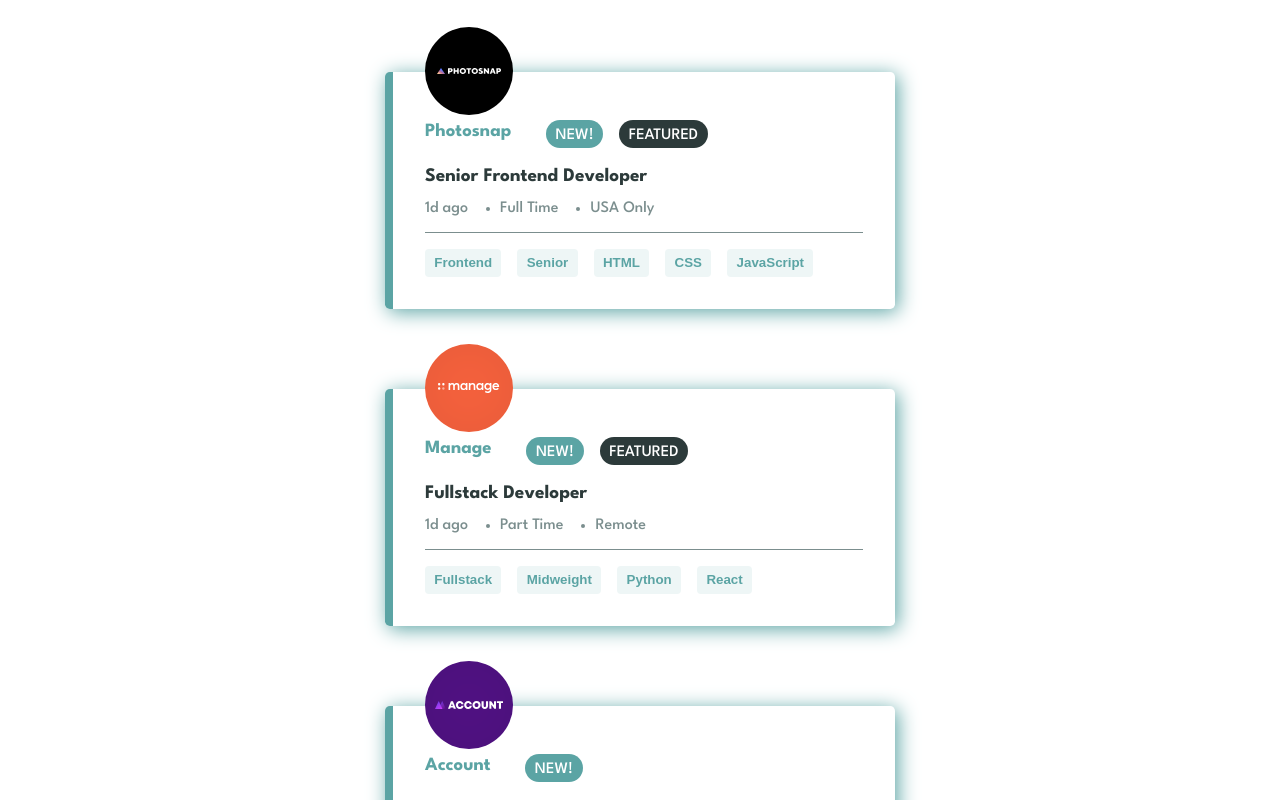
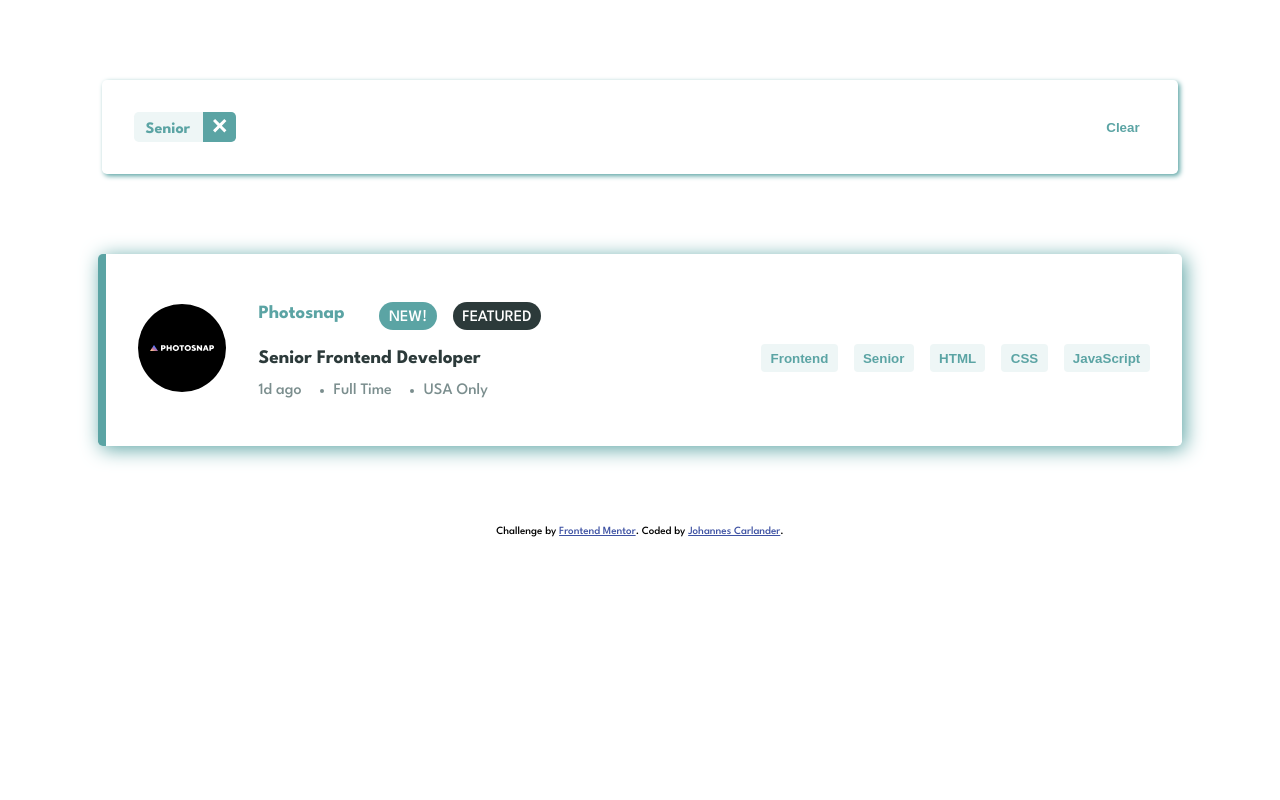
Before and after one commit to j-carlander/Job-listings, a React (Vite) app: page / in a window 1280 px wide. Both pictures are taken after a click on the button "Senior". Shown: the top 800 px of the page. Built offline with nearby package versions, Linux system fonts and the light colour scheme.

Commit message:
styling and active filters section at the top of the page. started on filtering function

```diff
--- a/src/App.css
+++ b/src/App.css
@@ -1,8 +1,7 @@
 #root {
   max-width: 1440px;
-  margin: 5em (auto);
+  margin: 5em auto;
   display: grid;
-  place-content: center;
+  align-items: baseline;
   gap: 5em;
-  padding: 4em;
 }
--- a/src/App.jsx
+++ b/src/App.jsx
@@ -1,15 +1,36 @@
-import './App.css'
-import { Attribution } from './Components/Attribution/Attribution'
-import data from '../data.json'
-import { Card } from './Components/Card/Card'
+import "./App.css";
+import { Attribution } from "./Components/Attribution/Attribution";
+import data from "../data.json";
+import { Card } from "./Components/Card/Card";
+import { ActiveFilters } from "./Components/ActiveFilters/ActiveFilters";
+import { useEffect, useState } from "react";
+
+
 function App() {
+  const [roleFilter, setRoleFilter] = useState([])
+  const [levelFilter, setLevelFilter] = useState([])
+  const [languageFilter, setLanguageFilter] = useState([])
+  const [toolFilter, setToolFilter] = useState([])
+  const [filteredJobs, setFilteredJobs] = useState([])
+
+useEffect(()=>{
+if(roleFilter.length > 0) setFilteredJobs(prev => prev.filter(job => roleFilter.includes(job.role)))
+if(levelFilter.length > 0) setFilteredJobs(prev => prev.filter(job => levelFilter.includes(job.level)))
+if(languageFilter.length > 0) setFilteredJobs(prev => prev.filter(job => job.languages.some(language => languageFilter.includes(language))))
+if(toolFilter.length > 0) setFilteredJobs(prev => prev.filter(job => job.tools.some(tool =>toolFilter.includes(tool))))
+
+if(roleFilter.length == 0 && levelFilter.length == 0 && languageFilter.length == 0 && toolFilter.length == 0) setFilteredJobs(data)
+}, [roleFilter,levelFilter,languageFilter,toolFilter])
 
   return (
     <>
-    {data.map(job => <Card key={job.id} {...job} />)}
+      <ActiveFilters roles={roleFilter} levels={levelFilter} languages={languageFilter} tools={toolFilter} handleFilter={{setLanguageFilter, setLevelFilter, setRoleFilter, setToolFilter}} />
+      {filteredJobs.map((job) => (
+        <Card key={job.id} {...job} handleFilter={{setLanguageFilter, setLevelFilter, setRoleFilter, setToolFilter}} />
+      ))}
       <Attribution />
     </>
-  )
+  );
 }
 
-export default App
+export default App;
--- /dev/null
+++ b/src/Components/ActiveFilters/ActiveFilters.css
@@ -0,0 +1,51 @@
+.active-filters-container{
+    width: 80%;
+    margin-inline: auto;
+    border-radius: .3em;
+    box-shadow: 2px 2px 5px hsl(180, 29%, 50%);
+    padding: 2em;
+    display: flex;
+    justify-content: space-between;
+}
+
+.active-filters-section{
+    display: flex;
+    flex-wrap: wrap;
+    gap: 1em;
+}
+
+.active-filter{
+    background-color:hsl(180, 31%, 95%) ;
+    color: hsl(180, 29%, 50%);
+    border: transparent;
+    border-radius: .3em;
+    padding-left: .7em;
+    font-weight: 700;
+    overflow: hidden;
+}
+
+.clear-filter-btn{
+    background-color: hsl(180, 29%, 50%);
+    color: white;
+        border: transparent;
+        padding: .5em .7em;
+    margin-left: 1em;
+        font-weight: 700;
+        cursor: pointer;
+}
+
+.clear-filter-btn:hover{
+    background-color: hsl(180, 14%, 20%);
+}
+
+.clear-all-filters-btn{
+    background-color: transparent;
+    border: transparent;
+color: hsl(180, 29%, 50%);
+font-weight: 700;
+cursor: pointer;
+    }
+
+    .clear-all-filters-btn:hover{
+text-decoration: underline;
+    }
--- /dev/null
+++ b/src/Components/ActiveFilters/ActiveFilters.jsx
@@ -0,0 +1,56 @@
+import closeIcon from "../../../images/icon-remove.svg";
+import './ActiveFilters.css'
+
+export function ActiveFilters({roles, levels, languages, tools, handleFilter}) {
+
+    if(roles.length == 0 && levels.length == 0 && languages.length == 0 && tools.length == 0) return <></>
+
+    return (
+      <div className="active-filters-container">
+       <section className="active-filters-section">{
+       roles.length > 0 && roles.map((filter) => (
+          <div key={filter} className="active-filter">
+            {filter}
+            <button className="clear-filter-btn" onClick={()=>{
+                handleFilter.setRoleFilter(prev => prev.filter(role => role !== filter))
+              }}>{<img src={closeIcon} alt="close" />}</button>
+          </div>
+        ))}
+        {levels.length > 0 && levels.map((filter) => (
+            <div key={filter} className="active-filter">
+              {filter}
+              <button className="clear-filter-btn" onClick={()=>{
+                handleFilter.setLevelFilter(prev => prev.filter(level => level !== filter))
+              }}>{<img src={closeIcon} alt="close" />}</button>
+            </div>
+          ))
+        }
+        {languages.length > 0 && languages.map((filter) => (
+            <div key={filter} className="active-filter">
+              {filter}
+              <button className="clear-filter-btn" onClick={()=>{
+                handleFilter.setLanguageFilter(prev => prev.filter(language => language !== filter))
+              }}>{<img src={closeIcon} alt="close" />}</button>
+            </div>
+          ))
+        }
+        {tools.length > 0 && tools.map((filter) => (
+            <div key={filter} className="active-filter">
+              {filter}
+              <button className="clear-filter-btn" onClick={()=>{
+                handleFilter.setToolFilter(prev => prev.filter(tool => tool !== filter))
+              }}>{<img src={closeIcon} alt="close" />}</button>
+            </div>
+          ))
+        }
+        </section>
+        <button className="clear-all-filters-btn" onClick={() => {
+            handleFilter.setLanguageFilter([])
+            handleFilter.setLevelFilter([])
+            handleFilter.setToolFilter([])
+            handleFilter.setRoleFilter([])
+        }}>Clear</button>
+      </div>
+    );
+
+}
--- a/src/Components/Attribution/Attribution.jsx
+++ b/src/Components/Attribution/Attribution.jsx
@@ -2,7 +2,7 @@ import './Attribution.css'
 
 export function Attribution(){
     return (
-        <div class="attribution">
+        <div className="attribution">
         Challenge by <a href="https://www.frontendmentor.io?ref=challenge" target="_blank">Frontend Mentor</a>.
         Coded by <a href="#">Johannes Carlander</a>.
       </div>
--- a/src/Components/Card/Card.css
+++ b/src/Components/Card/Card.css
@@ -1,12 +1,30 @@
 .job-card{
+    width: 80%;
+    margin-inline: auto;
     border-radius: .3em;
-    border-left: .5em solid hsl(180, 29%, 50%);
     box-shadow: 3px 3px 20px hsl(180, 29%, 50%);
     padding: 2em;
     position: relative;
+}
+
+.card-left-border{
+    border-left: .5em solid hsl(180, 29%, 50%);
 }
 
 .card-logo-container{
     position: absolute;
     top: -45px;
 }
+
+
+@media screen and (min-width: 1024px) {
+    .job-card{
+        position: static;
+        display: flex;
+        align-items: center;
+        gap: 2em;
+    }
+    .card-logo-container{
+        position: static;
+    }
+}
--- a/src/Components/Card/Card.jsx
+++ b/src/Components/Card/Card.jsx
@@ -5,7 +5,7 @@ import './Card.css'
 
 export function Card(props){
     return (
-    <article className="job-card">
+    <article className={props.featured ? "job-card card-left-border":"job-card"}>
         <div className="card-logo-container">
             <img src={props.logo} alt="company logo" className="card-logo" />
         </div>
@@ -13,7 +13,7 @@ export function Card(props){
         <CardHeader company={props.company} featured={props.featured} newlyCreated={props.new} />
         <JobDescription position={props.position} postedAt={props.postedAt} contract={props.contract} location={props.location} />
         </div>
-        <FilterSection role={props.role} level={props.level} languages={props.languages} tools={props.tools} />
+        <FilterSection role={props.role} level={props.level} languages={props.languages} tools={props.tools} handleFilter={props.handleFilter} />
     </article>
     )
 }
--- a/src/Components/FilterProperty/FilterProperty.jsx
+++ b/src/Components/FilterProperty/FilterProperty.jsx
@@ -1,5 +1,5 @@
 import './FilterProperty.css'
 
-export function FilterProperty({property}){
-    return <button className="filter-property">{property}</button>
+export function FilterProperty({property, handleFilter}){
+    return <button className="filter-property" onClick={handleFilter}>{property}</button>
 }
--- a/src/Components/FilterSection/FilterSection.css
+++ b/src/Components/FilterSection/FilterSection.css
@@ -6,3 +6,11 @@
     border-top: 1px solid hsl(180, 8%, 52%);
     padding-top: 1em;
 }
+
+@media screen and (min-width: 1024px) {
+    .filter-section{
+        border-top: none;
+        justify-content: end;
+        margin-inline: auto 0;
+    }
+}
--- a/src/Components/FilterSection/FilterSection.jsx
+++ b/src/Components/FilterSection/FilterSection.jsx
@@ -1,13 +1,21 @@
 import { FilterProperty } from "../FilterProperty/FilterProperty";
 import './FilterSection.css'
 
-export function FilterSection({role, level, languages, tools}){
+export function FilterSection({role, level, languages, tools, handleFilter}){
     return (
         <section className="filter-section">
-            {role && <FilterProperty property={role} />}
-            {level && <FilterProperty property={level} />}
-            {languages.length >= 1 && languages.map(language => <FilterProperty property={language} />)}
-            {tools.length >= 1 && tools.map(tool => <FilterProperty property={tool} />)}
+            {role && <FilterProperty property={role} handleFilter={() => {
+                handleFilter.setRoleFilter(prev => [...prev, role])
+            }}/>}
+            {level && <FilterProperty property={level} handleFilter={() => {
+                handleFilter.setLevelFilter(prev => [...prev, level])
+            }} />}
+            {languages.length >= 1 && languages.map(language => <FilterProperty property={language} key={language} handleFilter={() => {
+                handleFilter.setLanguageFilter(prev => [...prev, language])
+            }} />)}
+            {tools.length >= 1 && tools.map(tool => <FilterProperty property={tool} key={tool} handleFilter={() => {
+                handleFilter.setToolFilter(prev => [...prev, tool])
+            }}/>)}
         </section>
     )
 }
```
